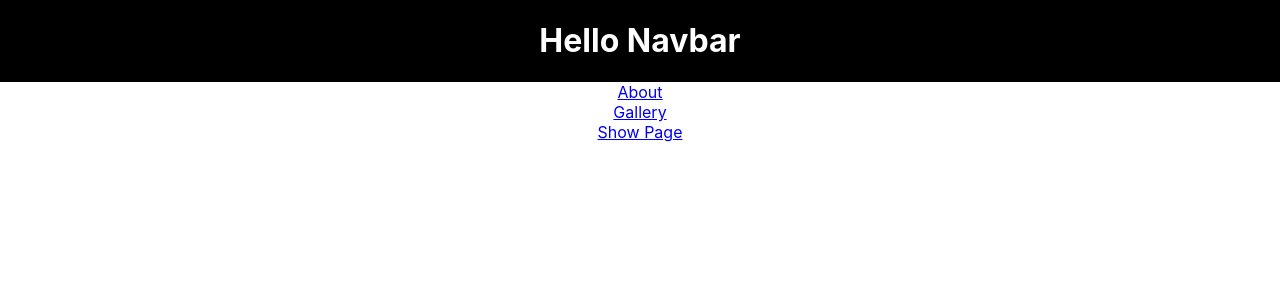
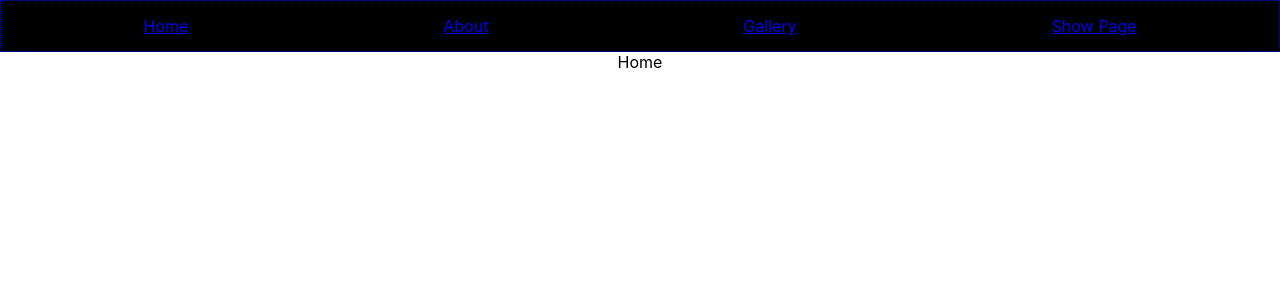
Before and after one commit to mattr2006/fe-capstone-react, a React (Create React App) app: page /home in a window 1280 px wide. Shown: the top 300 px of the page. Built offline with nearby package versions, Linux system fonts and the light colour scheme.

Commit message:
Added Home Page

```diff
--- a/src/App.css
+++ b/src/App.css
@@ -1,3 +1,12 @@
 .App {
   text-align: center;
 }
+
+.navbar {
+  display: flex;
+  justify-content: space-around;
+  background-color: black;
+  padding: 15px;
+  border: 1px dotted blue;
+  color: white;
+}
--- a/src/App.js
+++ b/src/App.js
@@ -2,7 +2,8 @@ import "./App.css";
 import "./components/Navbar.css";
 import React, { useEffect, useState } from "react";
 import { BrowserRouter, Route, Switch } from "react-router-dom";
-import Navbar from "./components/Navbar";
+// import Navbar from "./components/Navbar";
+import Home from "./pages/Home";
 import About from "./pages/About";
 import Gallery from "./pages/Gallery";
 import ShowPage from "./pages/Show-Page";
@@ -10,9 +11,11 @@ import ShowPage from "./pages/Show-Page";
 function App() {
   return (
     <div className="App">
-      <Navbar />
       <div className="links-wrapper">
-        <nav>
+        <nav className="navbar">
+          <div classname="link-wrapper">
+            <a href="/home">Home</a>
+          </div>
           <div classname="link-wrapper">
             <a href="/about">About</a>
           </div>
@@ -25,6 +28,11 @@ function App() {
         </nav>
 
         <BrowserRouter>
+          <Switch>
+            <Route path="/home">
+              <Home />
+            </Route>
+          </Switch>
           <Switch>
             <Route path="/about">
               <About />
--- a/src/components/Navbar.js
+++ b/src/components/Navbar.js
@@ -1,18 +1,18 @@
-import React from "react";
-import About from "../pages/About";
-import Gallery from "../pages/Gallery";
-import "../components/Navbar.css";
-import ShowPage from "../pages/Show-Page";
+// import React from "react";
+// import About from "../pages/About";
+// import Gallery from "../pages/Gallery";
+// import "../components/Navbar.css";
+// import ShowPage from "../pages/Show-Page";
 
-const Navbar = () => {
-  return (
-    <div className="navbar-wrapper">
-      <div className="navbar">
-        <h1>Hello Navbar</h1>
-        <div className="links-wrapper"></div>
-      </div>
-    </div>
-  );
-};
+// const Navbar = () => {
+//   return (
+//     <div className="navbar-wrapper">
+//       <div className="navbar">
+//         <h1>Hello Navbar</h1>
+//         <div className="links-wrapper"></div>
+//       </div>
+//     </div>
+//   );
+// };
 
-export default Navbar;
+// export default Navbar;
--- /dev/null
+++ b/src/pages/Home.js
@@ -0,0 +1,6 @@
+import React from "react";
+import "../App.css";
+
+export default function Home() {
+  return <div>Home</div>;
+}
```
